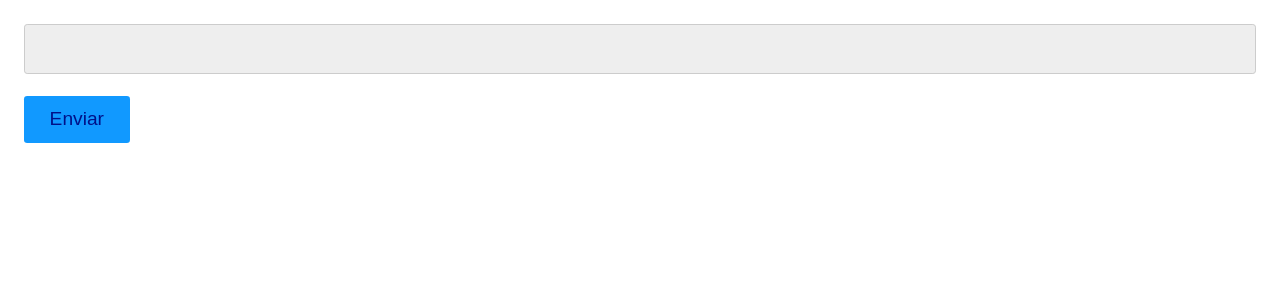
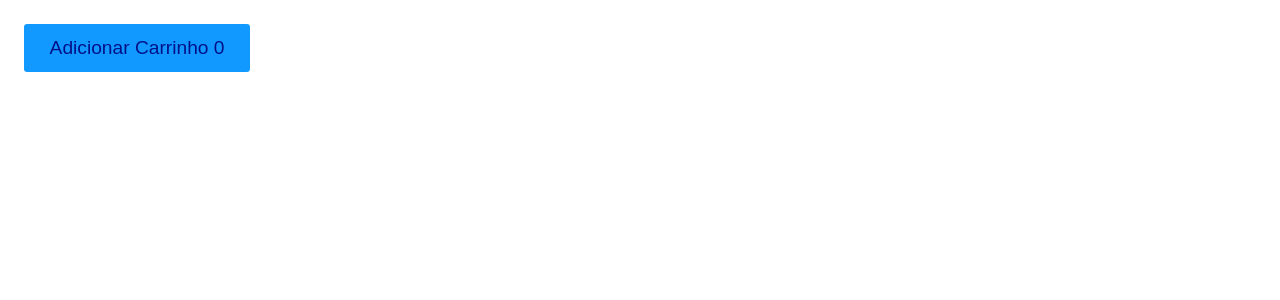
Before and after one commit to matheushnt/react-playground, a React (Vite) app: page / in a window 1280 px wide. Shown: the top 300 px of the page. Built offline with nearby package versions, Linux system fonts and the light colour scheme.

Commit message:
useRef 2: Debounce aplicado

```diff
--- a/src/App.jsx
+++ b/src/App.jsx
@@ -1,26 +1,25 @@
 import React, { useState, useRef } from 'react';
 
 const App = () => {
-  const [comentarios, setComentarios] = useState([]);
-  const [input, setInput] = useState('');
-  const inputElement = useRef();
+  const [carrinho, setCarrinho] = useState(0);
+  const [notificacao, setNotificacao] = useState(null);
+  const timeoutRef = useRef();
 
   function handleClick() {
-    setComentarios((prevState) => [...prevState, input]);
-    setInput('');
-    inputElement.current.focus();
+    setCarrinho((prevState) => prevState + 1);
+    setNotificacao('Item Adicionado ao Carrinho');
+
+    clearTimeout(timeoutRef.current);
+    timeoutRef.current = setTimeout(() => {
+      setNotificacao(null);
+    }, 2000);
   }
+
   return (
-    <div>
-      <ul>
-        {comentarios.map((comentario) => (
-          <li key={comentario}>{comentario}</li>
-        ))}
-      </ul>
-      <input type="text" ref={inputElement} value={input} onChange={({ target }) => setInput(target.value)} />
-      <br />
-      <button onClick={handleClick}>Enviar</button>
-    </div>
+    <>
+      <p>{notificacao}</p>
+      <button onClick={handleClick}>Adicionar Carrinho {carrinho}</button>
+    </>
   );
 };
 
```
